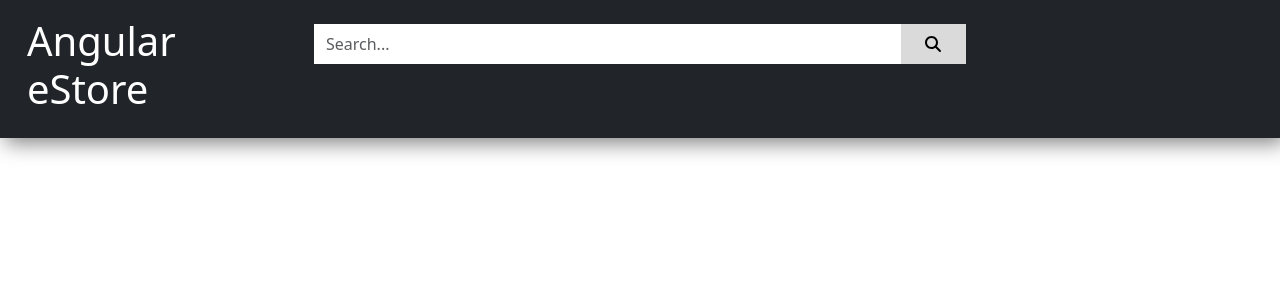
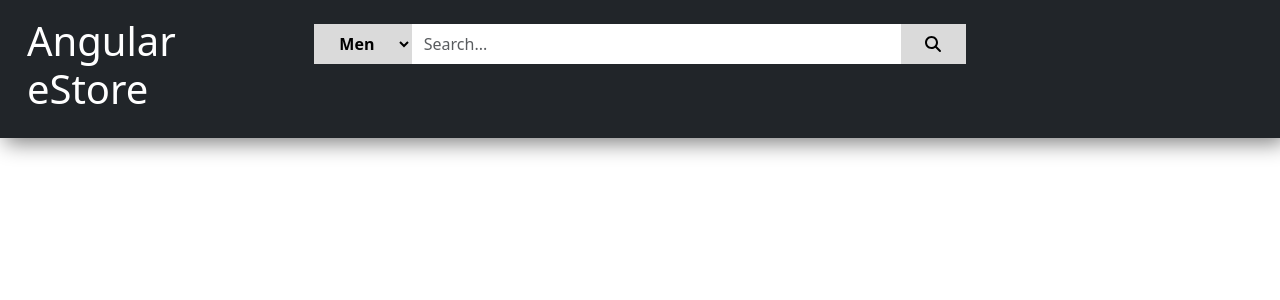
Before and after one commit to ab-yf/angular-ecom, an Angular app: page / in a window 1280 px wide. Shown: the top 300 px of the page. Built offline with nearby package versions, Linux system fonts and the light colour scheme.

Commit message:
Added and styled Search Dropdown Menu.

```diff
--- a/src/app/header/header.component.html
+++ b/src/app/header/header.component.html
@@ -8,6 +8,12 @@
         <!-- 'p-0' to remove padding from all sides, 'my-4' to set top and bottom margin to $spacer x 1.5 -->
         <!-- 'w-50' width 50%, 'h-25' to set height to 50% -->
         <div class = 'p-0 my-4 w-50 h-25 bg-white'>
+            <!-- Creation of our Dropdown menu -->
+            <select class = 'dropdown p-0 m-0'>
+                <option>Men</option>
+                <option>Women</option>
+                <option>Kids</option>
+            </select>
             <input class="form-control search-box" placeholder="Search..."/>
             <button class="search-button"><fa-icon [icon] = "faSearch"></fa-icon></button>
         </div>
--- a/src/app/header/header.component.scss
+++ b/src/app/header/header.component.scss
@@ -1,3 +1,11 @@
+
+// Adding these so that we can avoid repition of style code
+// There are classes which are being styled same lines of code, we are trying to remove that.
+$search-bar-background-color: #dadada;
+$search-bar-height: 2.5em;
+$search-bar-border: none;
+
+
 // Over here, we are styling our hedaer
 .header {
     max-width: 100%;
@@ -14,16 +22,26 @@
 
 // Over here, we are styling our search box.
 .search-box {
-    width: 90%;
-    height: 2.5em;
+    width: 75%;
+    height: $search-bar-height;
     display: inline-block;
-    border: none;
+    border: $search-bar-border;
 }
 
 // Over here, we are styling our search button.
 .search-button {
     width: 10%;
-    height: 2.5em;
-    border: none;
-    background-color: #dadada;
+    height: $search-bar-height;
+    border: $search-bar-border;
+    background-color: $search-bar-background-color;
 }
+
+// Over here, we are styling our dropdown menu.
+.dropdown {
+    text-align: center;
+    width: 15%;
+    height: $search-bar-height;
+    border: $search-bar-border;
+    background-color: $search-bar-background-color;
+    font-weight: 600;
+}
```
